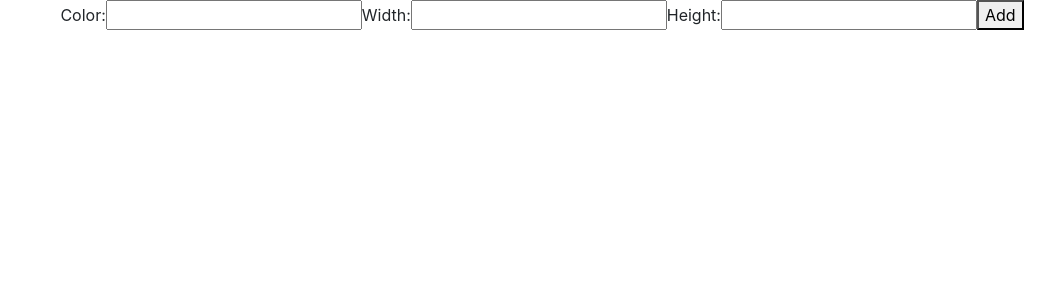
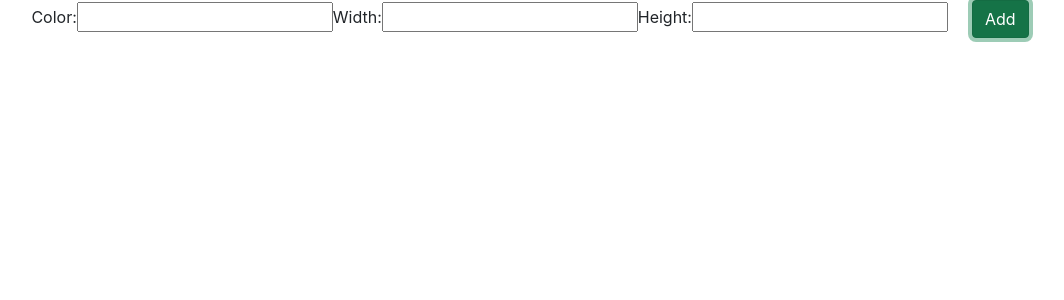
Before and after one commit to npulliam/prop-it-up, a React (Create React App) app: page / in a window 1280 px wide. Both pictures are taken after typing "Sample", "5", "5" into the empty fields and a click on the button "Add". Shown: the top 300 px of the page, without its empty margins (98-1162 px from the left). Built offline with nearby package versions, Linux system fonts and the light colour scheme.

Commit message:
slight styling on boxes

```diff
--- a/src/components/BoxDisplay.js
+++ b/src/components/BoxDisplay.js
@@ -2,10 +2,10 @@ import React, { useState } from 'react';
 
 const BoxDisplay = props => {
     const boxesHtml = props.boxes.map((x,i) => {
-        return <div className="m-2" style={{backgroundColor: x.color, width: x.width, height: x.height}} key={i}/>
+        return <div className="m-2 rounded shadow" style={{backgroundColor: x.color, width: x.width, height: x.height}} key={i}/>
         });
     return (
-        <div className="row d-flex">{boxesHtml}</div>
+        <div className="row d-flex align-items-end">{boxesHtml}</div>
 
     )
 }
--- a/src/components/BoxGeneratorForm.js
+++ b/src/components/BoxGeneratorForm.js
@@ -44,7 +44,7 @@ const BoxGenerator = (props) => {
                                 height: `${e.target.value}px`,
                             })
                         }}/>
-                        <button type="submit">Add</button>
+                        <button type="submit" className="btn btn-success mx-4">Add</button>
                     </form>
                 </div>
             </div>
```
